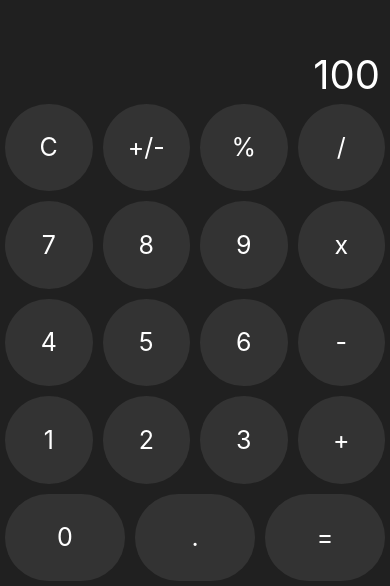
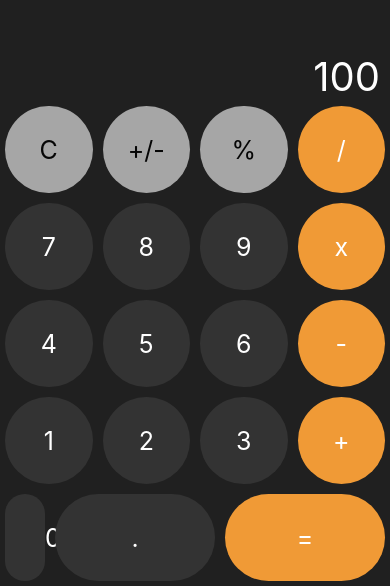
Before and after one commit to TheKetan2/calculator_react_native, a React Native app: screen / in a window 390 px wide. Shown: the part 258-844 px from the top of the page. Built offline with nearby package versions, Linux system fonts and the light colour scheme.

Commit message:
conditional styling for row and button component

```diff
--- a/App.js
+++ b/App.js
@@ -11,33 +11,33 @@ export default function App() {
         <StatusBar barStyle={"light-content"} />
         <Text style={styles.value}>100</Text>
         <Row>
-          <Button onPress={() => {}} text={"C"} />
-          <Button onPress={() => {}} text={"+/-"} />
-          <Button onPress={() => {}} text={"%"} />
-          <Button onPress={() => {}} text={"/"} />
+          <Button theme={"secondary"} onPress={() => {}} text={"C"} />
+          <Button theme={"secondary"} onPress={() => {}} text={"+/-"} />
+          <Button theme={"secondary"} onPress={() => {}} text={"%"} />
+          <Button theme={"accent"} onPress={() => {}} text={"/"} />
         </Row>
         <Row>
           <Button onPress={() => {}} text={"7"} />
           <Button onPress={() => {}} text={"8"} />
           <Button onPress={() => {}} text={"9"} />
-          <Button onPress={() => {}} text={"x"} />
+          <Button theme={"accent"} onPress={() => {}} text={"x"} />
         </Row>
         <Row>
           <Button onPress={() => {}} text={"4"} />
           <Button onPress={() => {}} text={"5"} />
           <Button onPress={() => {}} text={"6"} />
-          <Button onPress={() => {}} text={"-"} />
+          <Button theme={"accent"} onPress={() => {}} text={"-"} />
         </Row>
         <Row>
           <Button onPress={() => {}} text={"1"} />
           <Button onPress={() => {}} text={"2"} />
           <Button onPress={() => {}} text={"3"} />
-          <Button onPress={() => {}} text={"+"} />
+          <Button theme={"accent"} onPress={() => {}} text={"+"} />
         </Row>
         <Row>
-          <Button onPress={() => {}} text={"0"} />
+          <Button size={"double"} onPress={() => {}} text={"0"} />
           <Button onPress={() => {}} text={"."} />
-          <Button onPress={() => {}} text={"="} />
+          <Button theme={"accent"} onPress={() => {}} text={"="} />
         </Row>
       </SafeAreaView>
       <StatusBar style="auto" />
--- a/components/Button.js
+++ b/components/Button.js
@@ -9,10 +9,31 @@ import {
 
 const screen = Dimensions.get("window");
 
-const Button = ({ onPress, text }) => {
+const Button = ({ onPress, text, size, theme }) => {
+  const buttonStyles = [styles.button];
+  if (size === "double") {
+    buttonStyles.push(styles.buttonDouble);
+  }
+  if (theme === "secondary") {
+    buttonStyles.push({
+      backgroundColor: "#a6a6a6",
+    });
+  } else if (theme === "accent") {
+    buttonStyles.push({
+      backgroundColor: "#f09a36",
+    });
+  }
   return (
-    <TouchableOpacity style={styles.button} onPress={onPress}>
-      <Text style={styles.text}>{text}</Text>
+    <TouchableOpacity style={buttonStyles} onPress={onPress}>
+      <Text
+        style={
+          theme === "secondary"
+            ? [styles.text, { color: "#060606" }]
+            : styles.text
+        }
+      >
+        {text}
+      </Text>
     </TouchableOpacity>
   );
 };
@@ -27,10 +48,18 @@ const styles = StyleSheet.create({
   button: {
     backgroundColor: "#333333",
     flex: 1,
-    height: screen.width / 4 - 10,
+    height: Math.floor(screen.width / 4) - 10,
     alignItems: "center",
     justifyContent: "center",
-    borderRadius: screen.width / 4,
+    borderRadius: Math.floor(screen.width / 4),
     margin: 5,
   },
+  buttonDouble: {
+    width: Math.floor(screen.width / 2) - 10,
+    alignItems: "flex-start",
+    flex: 0,
+    paddingLeft: 40,
+  },
 });
+
+// #a6a6a6 #f09a36
```
